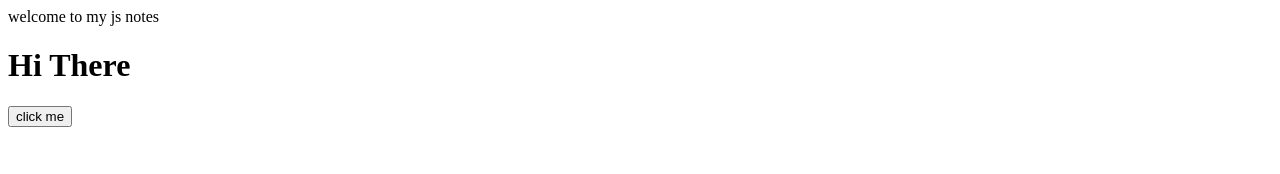
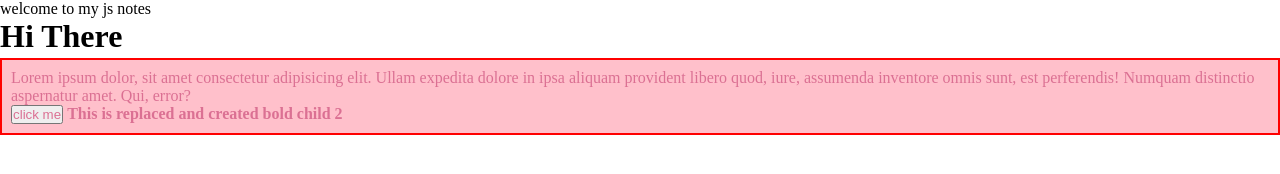
Before and after one commit to bharatigupta2405/JS_Tutorial, a plain HTML site: page index.html in a window 1280 px wide. Drawn offline with Linux system fonts and the light colour scheme.

Commit message:
DOM manipulation

```diff
--- a/index.html
+++ b/index.html
@@ -9,6 +9,7 @@
     <p1>welcome to my js notes</p1>
     <h1>Hi There</h1>
     <div id="firstcontainer" class="container">
+        <p>Lorem ipsum dolor, sit amet consectetur adipisicing elit. Ullam expedita dolore in ipsa aliquam provident libero quod, iure, assumenda inventore omnis sunt, est perferendis! Numquam distinctio aspernatur amet. Qui, error?</p>
     <!-- div.container to write a class whose name is container imp- (.) dot is used for class -->
     <!-- firstcontainer.innerHTML='Hello'
     O/P-'Hello' (in Output screen as well as in console)
@@ -35,6 +36,24 @@
          <!-- // button#click is used to create a id which is used to click # is used to create a ID -->
 
     </div>
+    <style>
+        *{
+            margin: 0;
+            padding: 0;
+        }
+        .container{
+            border: 2px solid red;
+            margin: 3px 0;
+            background: cyan;
+            padding: 9px;
+        }
+        .bg-primary{
+            background: pink;
+        }
+        .text-success{
+            -webkit-text-fill-color: palevioletred;
+        }
+    </style>
     <script src="index.js"></script>
 </body>
 </html>
--- a/index.js
+++ b/index.js
@@ -245,3 +245,39 @@ console.log(myDate.getHours()); //o/p - 21
 
 
 /*---------------------------------------DOM MANIPULATION----------------------------------*/
+
+let elem= document.getElementById('click').click();// to click the click id /button
+// console.log(elem)
+let elemClass= document.getElementsByClassName('container')//we will get all the  info of that class
+// console.log(elemClass);
+// elemClass[0].style.background='yellow';//background colour will be yellow for the first element using class container
+
+elemClass[0].classList.add('bg-primary');//to add a class in container class by DOM manipulation same way we can add many classes
+elemClass[0].classList.add('text-success')//it will add text success to the 1st time container class is used not for all
+// elemClass[0].classList.remove('text-success');// to remove text- success class
+// console.log(elemClass[0].innerText);//for inner text
+// console.log(elemClass[0].innerHTML);// for inner html
+// tn=document.getElementsByTagName('button');
+// console.log(tn);
+tn=document.getElementsByTagName('div');
+console.log(tn)
+createdElement=document.createElement('p');
+createdElement.innerText='This is created text';
+tn[0].appendChild(createdElement);// to create a child of an element
+createdElement2=document.createElement('b');
+createdElement2.innerText='This is replaced and created bold child 2';
+tn[0].replaceChild(createdElement2,createdElement);// to replace
+// removeChild(element); // to remove an element
+
+console.log(document.location);//return the location like ip etc
+console.log(document.title);//returb title of our page which is nothing but this page
+console.log(document.URL);//return the URL of our web page for ex now it's local
+console.log(document.scripts);//return all the scripts in our Web page
+console.log(document.domain);//return the domain for now it's localhost
+console.log(document.images);//return all the images
+// ----selecting using query selector---------
+
+sel= document.querySelector('.container')//it will return the first container class
+console.log(sel)
+sel=document.querySelectorAll('.container');// it will return all container class
+console.log(sel);
```
